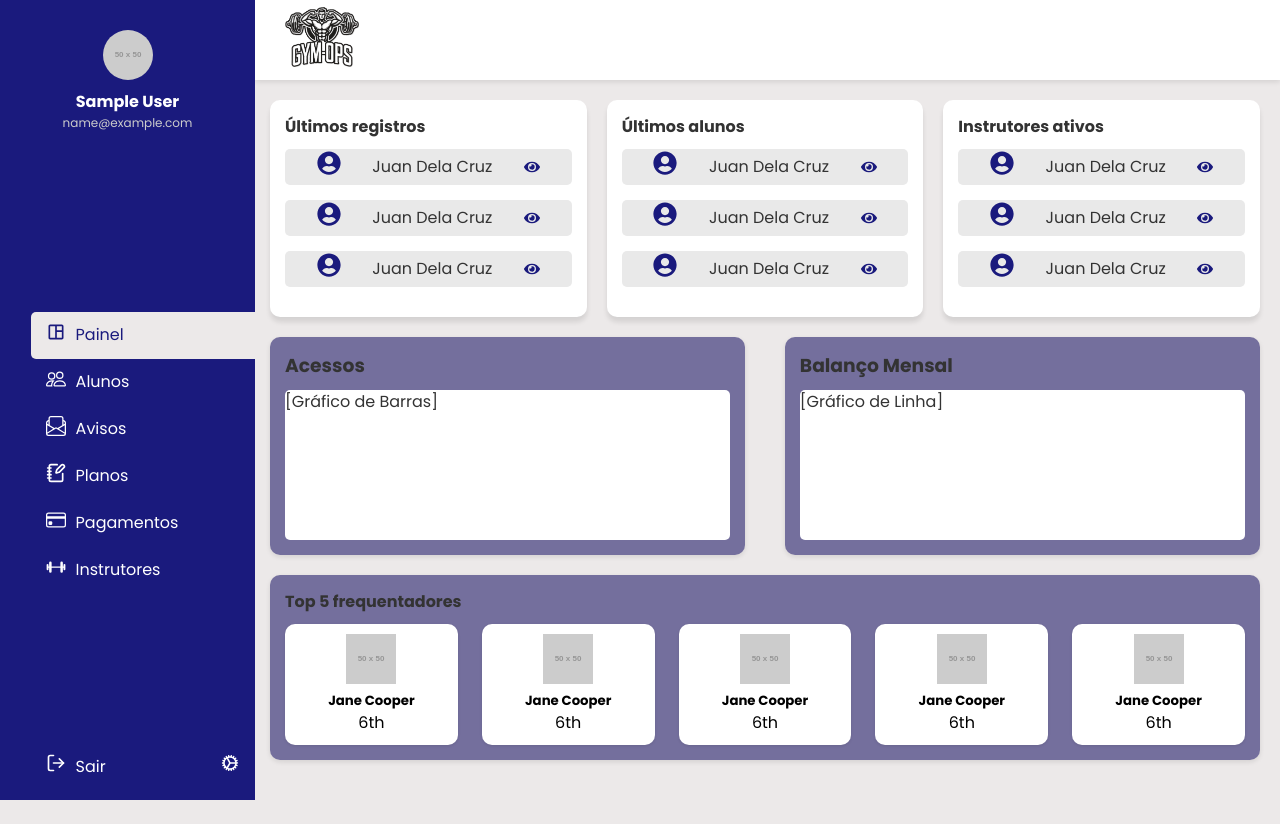
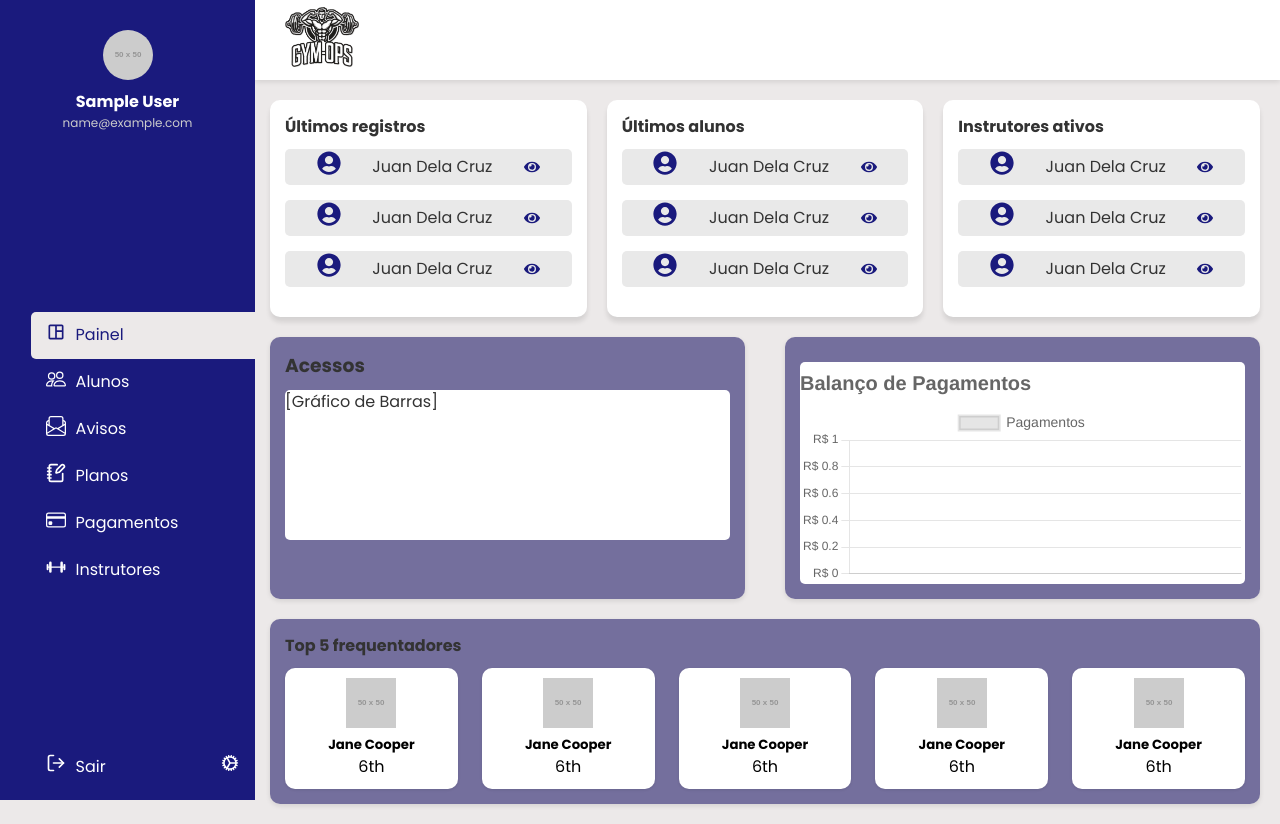
Before and after one commit to jeffaugg/gym-ops, a React (Vite) app in the folder Front/: page /adminhome in a window 1280 px wide. Before the commit the page ends 800 px from the top, so only its background shows below. Built offline with nearby package versions, Linux system fonts and the light colour scheme; no server answers; sample sign-in values are in the browser's storage.

Commit message:
fix: corrige Grafico no froentend

```diff
--- a/Front/package.json
+++ b/Front/package.json
@@ -13,8 +13,10 @@
   },
   "dependencies": {
     "axios": "^1.7.9",
+    "chart.js": "^4.4.7",
     "date-fns": "^4.1.0",
     "react": "^18.3.1",
+    "react-chartjs-2": "^5.3.0",
     "react-dom": "^18.3.1",
     "react-icons": "^5.4.0",
     "react-input-mask": "^2.0.4",
--- /dev/null
+++ b/Front/src/components/Admin/Home/Balance/Balance.jsx
@@ -0,0 +1,103 @@
+import React, { useEffect, useState } from 'react';
+import { Line } from 'react-chartjs-2';
+import { Chart as ChartJS, CategoryScale, LinearScale, PointElement, LineElement, Title, Tooltip, Legend, Filler} from 'chart.js';
+import api from "../../../../api";
+
+// Registre os componentes necessários do Chart.js
+ChartJS.register(CategoryScale, LinearScale, PointElement, LineElement, Title, Tooltip, Legend, Filler);
+
+const Balance = () => {
+
+
+  const [paymentsData, setPaymentsData] = useState({
+    labels: [],
+    datasets: [
+      {
+        label: 'Pagamentos',
+        data: [],
+        tension: 0.2,
+      },
+    ],
+  });
+
+  const fetchPaymentsData = async () => {
+    try {
+      const response = await api.get(`/report/balance`); // Assumindo que você tem uma rota para pegar os pagamentos
+      const data = response.data;
+      const labels = data.map(payment => payment.payment_date); // Convertendo data para labels
+      const dataset = data.map(payment => payment.plano.price); // Pegando os valores dos pagamentos
+      setPaymentsData({
+        labels,
+        datasets: [
+          {
+            label: 'Pagamentos',
+            data: dataset,
+            borderColor: '#76709d',
+            backgroundColor: '#76709d',
+            fill: 'start'
+          }
+        ],
+      });
+
+    } catch (error) {
+      console.error('Erro ao buscar dados dos pagamentos', error);
+    }
+  };
+  useEffect(() => {
+    fetchPaymentsData();
+  }, []);
+
+  // Configurações para o gráfico
+  const options = {
+    responsive: true,
+    pointBackgroundColor: '#fff',
+    radius: 6,
+    plugins: {
+      title: {
+        display: true,
+        text: 'Balanço de Pagamentos',
+        font: {
+          size: 20, // Tamanho da fonte do título
+          weight: 'bold', // Peso da fonte
+        },
+        align: 'start', // Alinha o título à esquerda
+      },
+      legend: {
+        position: 'top', // Posicionamento da legenda
+        labels: {
+          font: {
+            size: 14, // Tamanho da fonte da legenda
+          },
+        },
+      },
+    },
+    scales: {
+      x: {
+        ticks: {
+          font: {
+            size: 12, // Tamanho da fonte no eixo X
+          },
+        },
+      },
+      y: {
+        ticks: {
+          font: {
+            size: 12, // Tamanho da fonte no eixo Y
+          },
+          callback: function (value) {
+            // Formata os valores com R$ e separador de milhar
+            return 'R$ ' + value.toLocaleString();
+          },
+        },
+      },
+    },
+  };
+
+  return (
+    <div>
+      <Line data={paymentsData} options={options} />
+    </div>
+  );
+};
+
+export default Balance;
--- a/Front/src/components/Admin/Home/Dashboard/Dashboard.css
+++ b/Front/src/components/Admin/Home/Dashboard/Dashboard.css
@@ -65,7 +65,7 @@
 
   .fake-chart {
     background: #ffffff;
-    height: 150px;
+    min-height: 150px;
     margin-top: 10px;
     border-radius: 5px;
   }
--- a/Front/src/components/Admin/Home/Dashboard/Dashboard.jsx
+++ b/Front/src/components/Admin/Home/Dashboard/Dashboard.jsx
@@ -1,6 +1,7 @@
 import React from "react";
 import DashboardCard from "./DashboardCard";
 import TopFrequentUsers from "../TopFrequentUsers/TopFrequentUsers";
+import Balance from "../Balance/Balance";
 import "./Dashboard.css";
 
 function Dashboard() {
@@ -20,9 +21,8 @@ function Dashboard() {
           </div>
         </div>
         <div className="chart">
-          <h3>Balanço Mensal</h3>
           <div className="fake-chart">
-            [Gráfico de Linha]
+            <Balance />
           </div>
         </div>
       </div>
```
Also changed, not shown: 1 other file (tests, documents, lock files or other folders).
